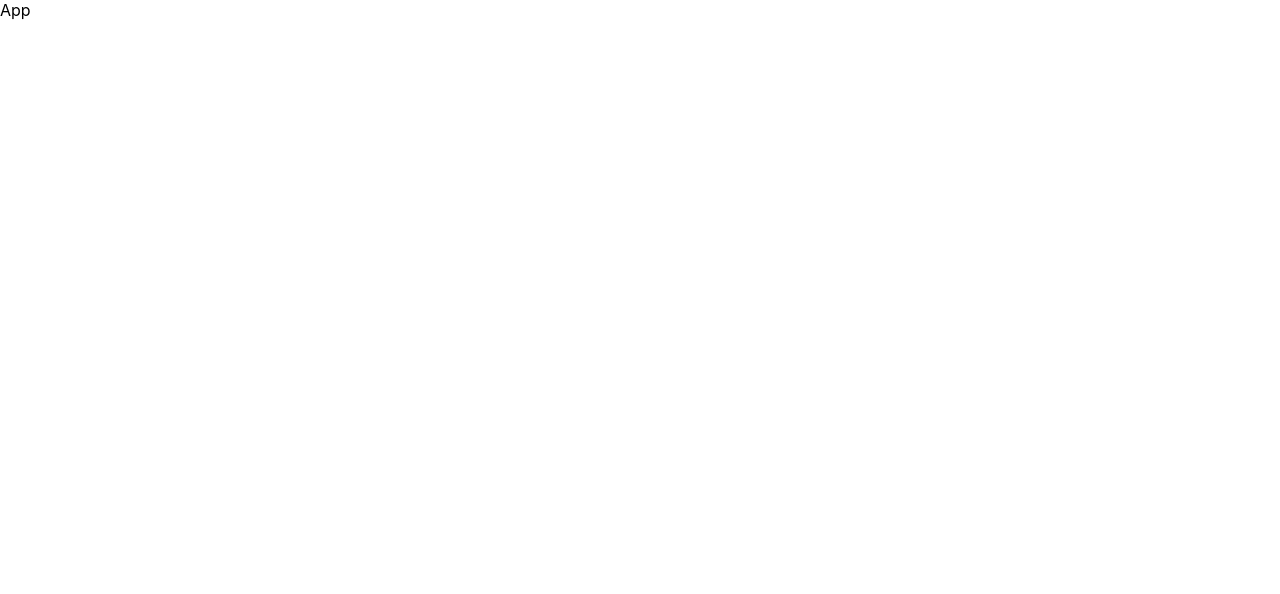
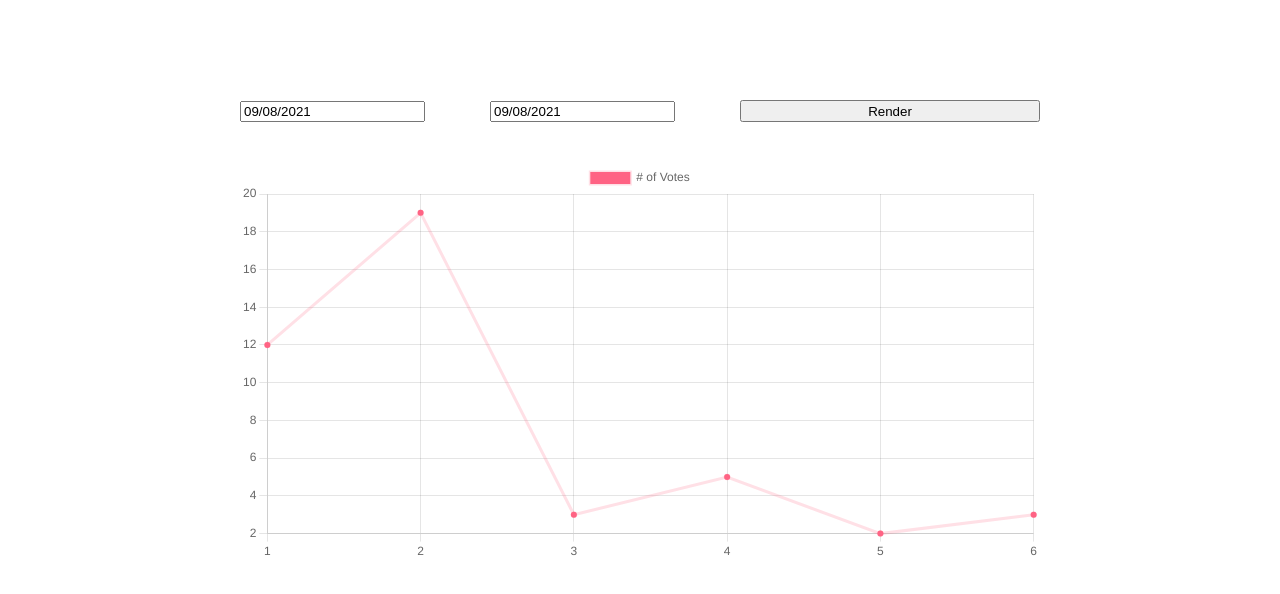
Before and after one commit to JovanShandro/Exercise, a React (Create React App) app: page / in a window 1280 px wide. Shown: the top 594 px of the page. Built offline with nearby package versions, Linux system fonts and the light colour scheme.

Commit message:
style: form and dummy line graph

```diff
--- a/package.json
+++ b/package.json
@@ -6,7 +6,10 @@
     "@testing-library/jest-dom": "^5.11.4",
     "@testing-library/react": "^11.1.0",
     "@testing-library/user-event": "^12.1.10",
+    "chart.js": "^3.5.1",
     "react": "^17.0.2",
+    "react-chartjs-2": "^3.0.4",
+    "react-datepicker": "^4.2.1",
     "react-dom": "^17.0.2",
     "react-scripts": "4.0.3",
     "web-vitals": "^1.0.1"
--- a/src/App.js
+++ b/src/App.js
@@ -1,7 +1,49 @@
+import DatePicker from "react-datepicker";
+import { useState } from "react";
+import { Line } from "react-chartjs-2";
+
+const data = {
+  labels: ["1", "2", "3", "4", "5", "6"],
+  datasets: [
+    {
+      label: "# of Votes",
+      data: [12, 19, 3, 5, 2, 3],
+      fill: false,
+      backgroundColor: "rgb(255, 99, 132)",
+      borderColor: "rgba(255, 99, 132, 0.2)",
+    },
+  ],
+};
+
+const options = {
+  scales: {
+    yAxes: [
+      {
+        ticks: {
+          beginAtZero: true,
+        },
+      },
+    ],
+  },
+};
+
 function App() {
+  const [startDate, setStartDate] = useState(new Date());
+  const [endDate, setEndDate] = useState(new Date());
+
   return (
-    <div>
-      App
+    <div className="container">
+      <div className="form">
+        <DatePicker
+          selected={startDate}
+          onChange={(date) => setStartDate(date)}
+        />
+        <DatePicker selected={endDate} onChange={(date) => setEndDate(date)} />
+        <button>Render</button>
+      </div>
+      <div className="graph">
+        <Line data={data} options={options} />
+      </div>
     </div>
   );
 }
--- a/src/index.css
+++ b/src/index.css
@@ -11,3 +11,21 @@ code {
   font-family: source-code-pro, Menlo, Monaco, Consolas, 'Courier New',
     monospace;
 }
+
+.container {
+  max-width: 800px;
+  margin: 100px auto;
+}
+
+.form {
+  display: flex;
+  justify-content: space-between;
+  margin-bottom: 40px;
+}
+
+.form button {
+  width: 300px;
+}
+
+.graph {
+}
--- a/src/index.js
+++ b/src/index.js
@@ -2,6 +2,7 @@ import React from 'react';
 import ReactDOM from 'react-dom';
 import './index.css';
 import App from './App';
+import "react-datepicker/dist/react-datepicker.css";
 
 ReactDOM.render(
   <React.StrictMode>
```
Also changed, not shown: 1 other file (tests, documents, lock files or other folders).
